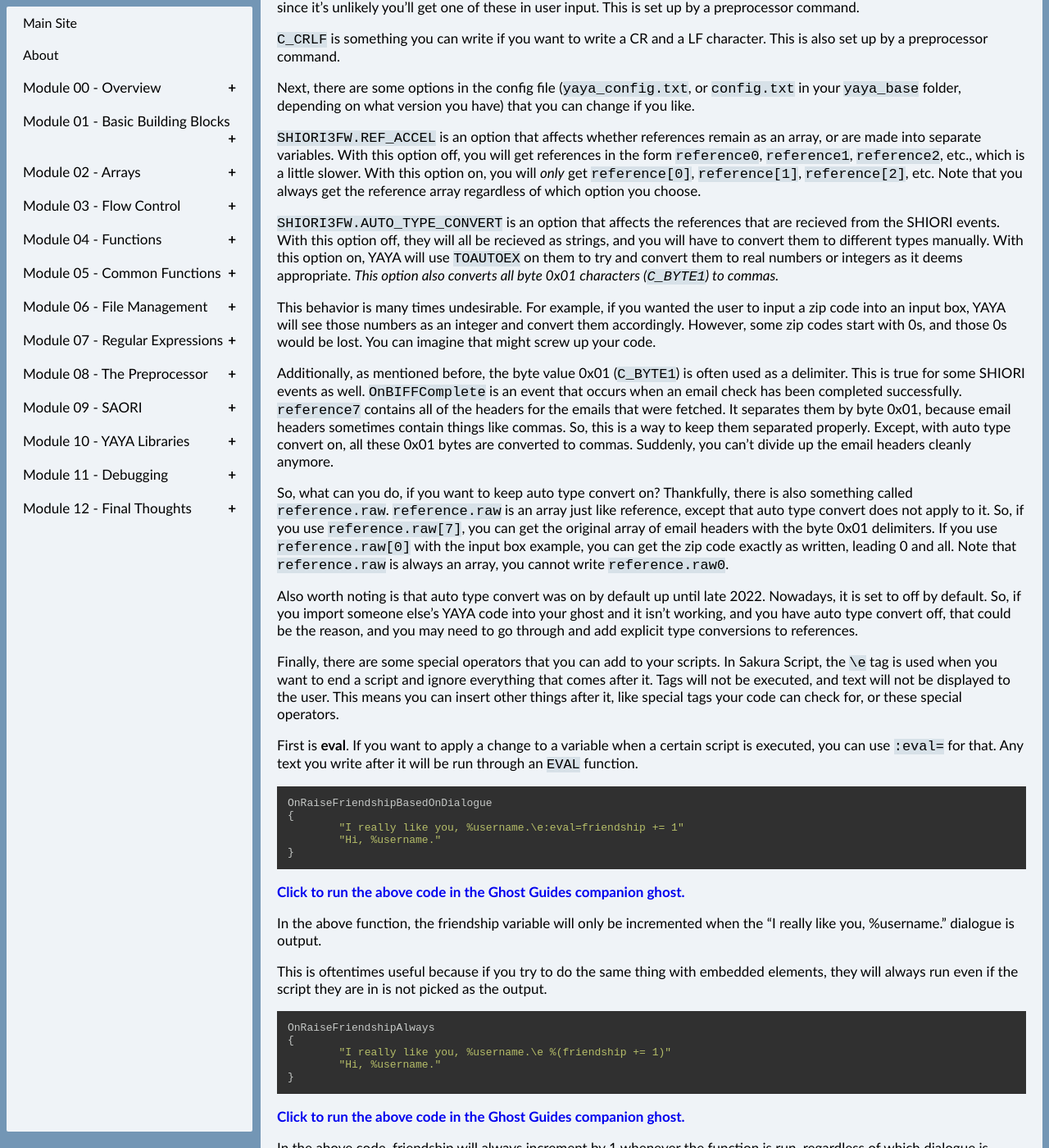
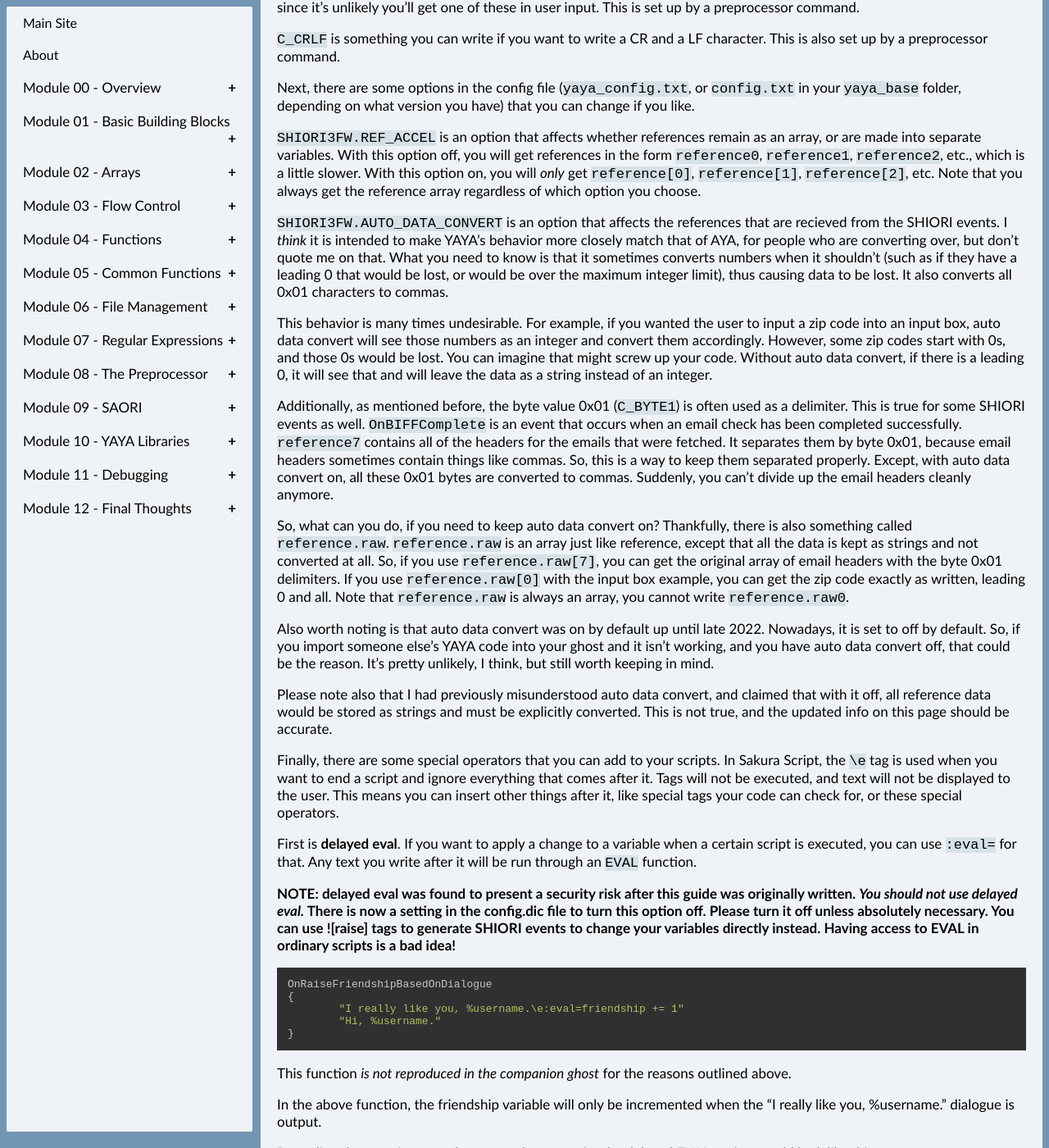
Before and after one commit to Zichqec/YAYA_Fundamentals, a Jekyll site: the page built from module_10_yaya_libraries/00_yaya_as_shiori.md, in a window 1280 px wide and 1400 px high, scrolled down 449 px. Shown: the whole window at 82% size. Built offline with Jekyll 4.4.1, drawn with Linux system fonts in a browser that asks for light colours; our own code applies the rules of GitHub Pages for plain Markdown files; some of the changed text lies outside the part shown.

Commit message:
Update incorrect information and security note

````diff
--- a/module_10_yaya_libraries/00_yaya_as_shiori.md
+++ b/module_10_yaya_libraries/00_yaya_as_shiori.md
@@ -22,20 +22,24 @@ Next, there are some options in the config file (`yaya_config.txt`, or `config.t
 
 `SHIORI3FW.REF_ACCEL` is an option that affects whether references remain as an array, or are made into separate variables. With this option off, you will get references in the form `reference0`, `reference1`, `reference2`, etc., which is a little slower. With this option on, you will *only* get `reference[0]`, `reference[1]`, `reference[2]`, etc. Note that you always get the reference array regardless of which option you choose.
 
-`SHIORI3FW.AUTO_TYPE_CONVERT` is an option that affects the references that are recieved from the SHIORI events. With this option off, they will all be recieved as strings, and you will have to convert them to different types manually. With this option on, YAYA will use `TOAUTOEX` on them to try and convert them to real numbers or integers as it deems appropriate. *This option also converts all byte 0x01 characters (`C_BYTE1`) to commas.*
+`SHIORI3FW.AUTO_DATA_CONVERT` is an option that affects the references that are recieved from the SHIORI events. I *think* it is intended to make YAYA's behavior more closely match that of AYA, for people who are converting over, but don't quote me on that. What you need to know is that it sometimes converts numbers when it shouldn't (such as if they have a leading 0 that would be lost, or would be over the maximum integer limit), thus causing data to be lost. It also converts all 0x01 characters to commas.
 
-This behavior is many times undesirable. For example, if you wanted the user to input a zip code into an input box, YAYA will see those numbers as an integer and convert them accordingly. However, some zip codes start with 0s, and those 0s would be lost. You can imagine that might screw up your code.
+This behavior is many times undesirable. For example, if you wanted the user to input a zip code into an input box, auto data convert will see those numbers as an integer and convert them accordingly. However, some zip codes start with 0s, and those 0s would be lost. You can imagine that might screw up your code. Without auto data convert, if there is a leading 0, it will see that and will leave the data as a string instead of an integer.
 
-Additionally, as mentioned before, the byte value 0x01 (`C_BYTE1`) is often used as a delimiter. This is true for some SHIORI events as well. `OnBIFFComplete` is an event that occurs when an email check has been completed successfully. `reference7` contains all of the headers for the emails that were fetched. It separates them by byte 0x01, because email headers sometimes contain things like commas. So, this is a way to keep them separated properly. Except, with auto type convert on, all these 0x01 bytes are converted to commas. Suddenly, you can't divide up the email headers cleanly anymore.
+Additionally, as mentioned before, the byte value 0x01 (`C_BYTE1`) is often used as a delimiter. This is true for some SHIORI events as well. `OnBIFFComplete` is an event that occurs when an email check has been completed successfully. `reference7` contains all of the headers for the emails that were fetched. It separates them by byte 0x01, because email headers sometimes contain things like commas. So, this is a way to keep them separated properly. Except, with auto data convert on, all these 0x01 bytes are converted to commas. Suddenly, you can't divide up the email headers cleanly anymore.
 
-So, what can you do, if you want to keep auto type convert on? Thankfully, there is also something called `reference.raw`. `reference.raw` is an array just like reference, except that auto type convert does not apply to it. So, if you use `reference.raw[7]`, you can get the original array of email headers with the byte 0x01 delimiters. If you use `reference.raw[0]` with the input box example, you can get the zip code exactly as written, leading 0 and all. Note that `reference.raw` is always an array, you cannot write `reference.raw0`.
+So, what can you do, if you need to keep auto data convert on? Thankfully, there is also something called `reference.raw`. `reference.raw` is an array just like reference, except that all the data is kept as strings and not converted at all. So, if you use `reference.raw[7]`, you can get the original array of email headers with the byte 0x01 delimiters. If you use `reference.raw[0]` with the input box example, you can get the zip code exactly as written, leading 0 and all. Note that `reference.raw` is always an array, you cannot write `reference.raw0`.
 
-Also worth noting is that auto type convert was on by default up until late 2022. Nowadays, it is set to off by default. So, if you import someone else's YAYA code into your ghost and it isn't working, and you have auto type convert off, that could be the reason, and you may need to go through and add explicit type conversions to references.
+Also worth noting is that auto data convert was on by default up until late 2022. Nowadays, it is set to off by default. So, if you import someone else's YAYA code into your ghost and it isn't working, and you have auto data convert off, that could be the reason. It's pretty unlikely, I think, but still worth keeping in mind.
+
+Please note also that I had previously misunderstood auto data convert, and claimed that with it off, all reference data would be stored as strings and must be explicitly converted. This is not true, and the updated info on this page should be accurate.
 
 
 Finally, there are some special operators that you can add to your scripts. In Sakura Script, the `\e` tag is used when you want to end a script and ignore everything that comes after it. Tags will not be executed, and text will not be displayed to the user. This means you can insert other things after it, like special tags your code can check for, or these special operators.
 
-First is **eval**. If you want to apply a change to a variable when a certain script is executed, you can use `:eval=` for that. Any text you write after it will be run through an `EVAL` function.
+First is **delayed eval**. If you want to apply a change to a variable when a certain script is executed, you can use `:eval=` for that. Any text you write after it will be run through an `EVAL` function.
+
+**NOTE: delayed eval was found to present a security risk after this guide was originally written. *You should not use delayed eval.* There is now a setting in the config.dic file to turn this option off. Please turn it off unless absolutely necessary. You can use \![raise] tags to generate SHIORI events to change your variables directly instead. Having access to EVAL in ordinary scripts is a bad idea!**
 
 ```c
 OnRaiseFriendshipBasedOnDialogue
@@ -45,11 +49,30 @@ OnRaiseFriendshipBasedOnDialogue
 }
 ```
 
-[Click to run the above code in the Ghost Guides companion ghost.](https://zichqec.github.io/YAYA_Fundamentals/jump.html?url=x-ukagaka-link%3Atype%3Devent%26ghost%3DGhost%20Guides%26info%3DOnExample.M10.L0.RaiseFriendshipBasedOnDialogue)
+This function *is not reproduced in the companion ghost* for the reasons outlined above.
 
 In the above function, the friendship variable will only be incremented when the "I really like you, %username." dialogue is output.
 
-This is oftentimes useful because if you try to do the same thing with embedded elements, they will always run even if the script they are in is not picked as the output.
+Regarding the security note above, a replacement for the delayed EVAL option would look like this:
+
+```c
+OnRaiseFriendshipBasedOnDialogue
+{
+	"I really like you, %username.\![raise,OnRaiseFriendshipBy1]"
+	"Hi, %username."
+}
+
+OnRaiseFriendshipBy1
+{
+	friendship += 1
+}
+```
+
+[Click to run the above code in the Ghost Guides companion ghost.](https://zichqec.github.io/YAYA_Fundamentals/jump.html?url=x-ukagaka-link%3Atype%3Devent%26ghost%3DGhost%20Guides%26info%3DOnExample.M10.L0.RaiseFriendshipBasedOnDialogue)
+
+This is a little more to write than the delayed eval, but avoiding that vulnerability is important. You could potentially rig up a function that has multiple options for variable changes, just don't use EVAL in it. Ghosts may sometimes run scripts from outside of your code, so you don't want anyone else sneaking something nasty into an EVAL!
+
+Changing variables like this is oftentimes useful because if you try to do the same thing with embedded elements, they will always run even if the script they are in is not picked as the output.
 
 ```c
 OnRaiseFriendshipAlways
@@ -63,7 +86,7 @@ OnRaiseFriendshipAlways
 
 In the above code, friendship will always increment by 1 whenever the function is run, regardless of which dialogue is output.
 
-There is also **chain**, which is written in much the same way. `:chain=` is followed by the name of the chain you want to start. You will also use the name of the chain as a function name, so make sure it isn't exactly the same as any other function names.
+There is also **chain**, which is written in much the same way. `:chain=` is followed by the name of the chain you want to start. You will also use the name of the chain as a function name, so make sure it isn't exactly the same as any other function names. (Note: this is not affected by the security issue outlined above.)
 
 ```c
 OnStartChain
@@ -135,42 +158,7 @@ As you can see, this makes it so anything that comes through `OnChoiceSelect` wi
 
 ## Further Context
 
-About auto type convert. If you find it annoying and want to turn it off in your ghost, just keep in mind you will have to track down any SHIORI events you have that use references, and the references hold numbers. You will have to add TOINT or TOREAL to those yourself, as appropriate. For example:
-
-```c
-OnCheckFriendship
-{
-	_friendship = reference0
-	if _friendship > 100
-	{
-		"We're such good pals!"
-	}
-	else
-	{
-		"Eh, you're alright I guess."
-	}
-}
-```
-
-With auto type convert on, this code works fine. But with auto type convert off, `reference0` would be a string there, and you can't use a comparison operator like that on a string. So, you would have to change it to this.
-
-
-```c
-OnCheckFriendship
-{
-	_friendship = TOINT(reference0)
-	if _friendship > 100
-	{
-		"We're such good pals!"
-	}
-	else
-	{
-		"Eh, you're alright I guess."
-	}
-}
-```
-
-It's not that big of a change, but it may be tedious depending on how much code you have to convert. If you are writing code to share with others, it is best to write with auto type convert off, so that it is guaranteed to work for everyone. Premade code that doesn't explicitly convert the types of references this way will only work in ghosts that are using auto type convert.
+The options you have in config.dic will vary based on when you last updated! You should definitely keep your YAYA files up to date when you can, since sometimes, security issues are found and fixed. The text on this page has been updated since a few of these vulnerabilities were found, even! The last update here was 4-14-23.
 
 [Next lesson >>](../module_10_yaya_libraries/01_yaya_as_other_things.md)
 
````
